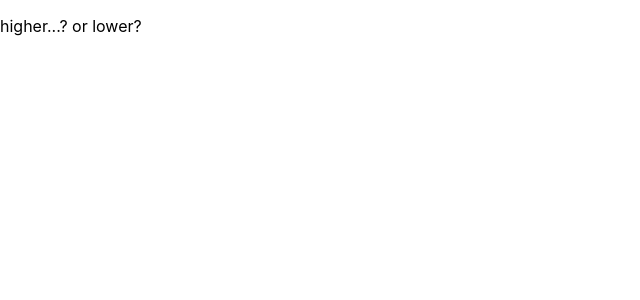
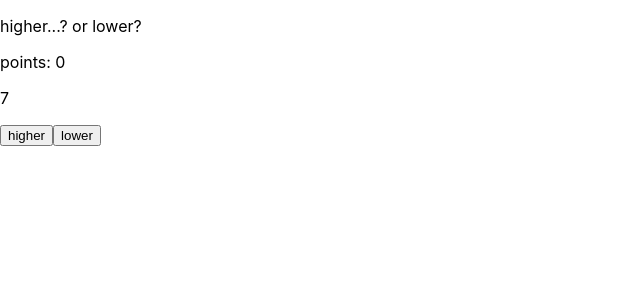
Before and after one commit to bencot234/higher-or-lower, a React (Create React App) app: page / in a window 1280 px wide. Shown: the top 300 px of the page, without its empty margins (0-640 px from the left). Built offline with nearby package versions, Linux system fonts and the light colour scheme; the HTML template or start-up script is replaced by a standard one.

Commit message:
initial game setup

```diff
--- a/src/App.css
+++ b/src/App.css
@@ -1,38 +1,6 @@
-.App {
-  text-align: center;
+.show-new-card {
+  display: block;
 }
-
-.App-logo {
-  height: 40vmin;
-  pointer-events: none;
+.hide-new-card {
+  display: none;
 }
-
-@media (prefers-reduced-motion: no-preference) {
-  .App-logo {
-    animation: App-logo-spin infinite 20s linear;
-  }
-}
-
-.App-header {
-  background-color: #282c34;
-  min-height: 100vh;
-  display: flex;
-  flex-direction: column;
-  align-items: center;
-  justify-content: center;
-  font-size: calc(10px + 2vmin);
-  color: white;
-}
-
-.App-link {
-  color: #61dafb;
-}
-
-@keyframes App-logo-spin {
-  from {
-    transform: rotate(0deg);
-  }
-  to {
-    transform: rotate(360deg);
-  }
-}
--- a/src/App.js
+++ b/src/App.js
@@ -1,8 +1,99 @@
 import './App.css';
+import cards from './data';
+import { useState, useEffect } from 'react';
+import ScoreModal from './ScoreModal';
 
 function App() {
+  // 1. have initial random card
+  // 2. when you click button a new card shows up next the the initial card
+  // 3. compare the value of the new card and the initial card
+  // 4. if the value of the new card is greater than the initial card, set the new card as the new value for the initial card, add 1 to the score
+  // 5. if the cards values are the same, show message 'the cards are the same!'. dont give any points
+  // 6. if the initial card value is greater than the the new card, show score. game over. give option to play again
+
+  const [card, setCard] = useState(cards[0]);
+  const [newCard, setNewCard] = useState(cards[0]);
+  const [showNewCard, setShowNewCard] = useState(false);
+  const [message, setMessage] = useState('');
+  const [points, setPoints] = useState(0);
+  const [disabled, setDisabled] = useState(false);
+  const [showModal, setShowModal] = useState(false);
+
+  useEffect(() => {
+    getRandomCard();
+  }, [])
+
+  const getRandomCard = () => {
+    const randomCardIndex = Math.floor(Math.random() * cards.length);
+
+    setCard(cards[randomCardIndex]);
+  }
+
+  const getNewRandomCard = () => {
+    const randomCardIndex = Math.floor(Math.random() * cards.length);
+
+    setNewCard(cards[randomCardIndex]);
+  }
+
+  const success = () => {
+    setShowNewCard(true)
+    setPoints((oldPoints) => {
+      return oldPoints + 1;
+    })
+    setDisabled(true)
+    setTimeout(() => {
+      setCard(newCard)
+      setShowNewCard(false)
+      getNewRandomCard();
+      setDisabled(false)
+    }, 3000)
+  }
+
+  const checkHigher = () => {
+    if (card.value > newCard.value) {
+      console.log('wrong')
+      setShowModal(true)
+      setDisabled(true)
+    }
+    if (card.value < newCard.value) {
+      console.log('right')
+      success()
+    }
+    if (card.value === newCard.value) {
+      console.log('same')
+      getNewRandomCard();
+    }
+  }
+
+  const checkLower = () => {
+    if (card.value < newCard.value) {
+      console.log('wrong')
+      setShowModal(true)
+      setDisabled(true)
+    }
+    if (card.value > newCard.value) {
+      console.log('right')
+      success()
+    }
+    if (card.value === newCard.value) {
+      console.log('same')
+      getNewRandomCard();
+    }
+  }
+
   return (
-   <p>higher...? or lower?</p>
+    <>
+      {showModal && <ScoreModal points={points}/>}
+      <p>higher...? or lower?</p>
+      <p>{message}</p>
+      <p>points: {points}</p>
+      <div>
+        <p>{card.value}</p>
+        <p className={`${showNewCard ? 'show-new-card' : 'hide-new-card'}`}>{newCard.value}</p>
+      </div>
+      <button disabled={disabled} onClick={checkHigher}>higher</button>
+      <button disabled={disabled} onClick={checkLower}>lower</button>
+    </>
   );
 }
 
--- /dev/null
+++ b/src/ScoreModal.js
@@ -0,0 +1,11 @@
+import React from 'react'
+
+const ScoreModal = ({points}) => {
+  return (
+    <div>
+      game over! your score was {points}
+    </div>
+  )
+}
+
+export default ScoreModal
--- /dev/null
+++ b/src/data.js
@@ -0,0 +1,44 @@
+const cards = [
+    {
+        id: 1,
+        value: 1,
+    },
+    {
+        id: 2,
+        value: 2,
+    },
+    {
+        id: 3,
+        value: 3,
+    },
+    {
+        id: 4,
+        value: 4,
+    },
+    {
+        id: 5,
+        value: 5,
+    },
+    {
+        id: 6,
+        value: 6,
+    },
+    {
+        id: 7,
+        value: 7,
+    },
+    {
+        id: 8,
+        value: 8,
+    },
+    {
+        id: 9,
+        value: 9,
+    },
+    {
+        id: 10,
+        value: 10,
+    },
+];
+
+export default cards;
```
